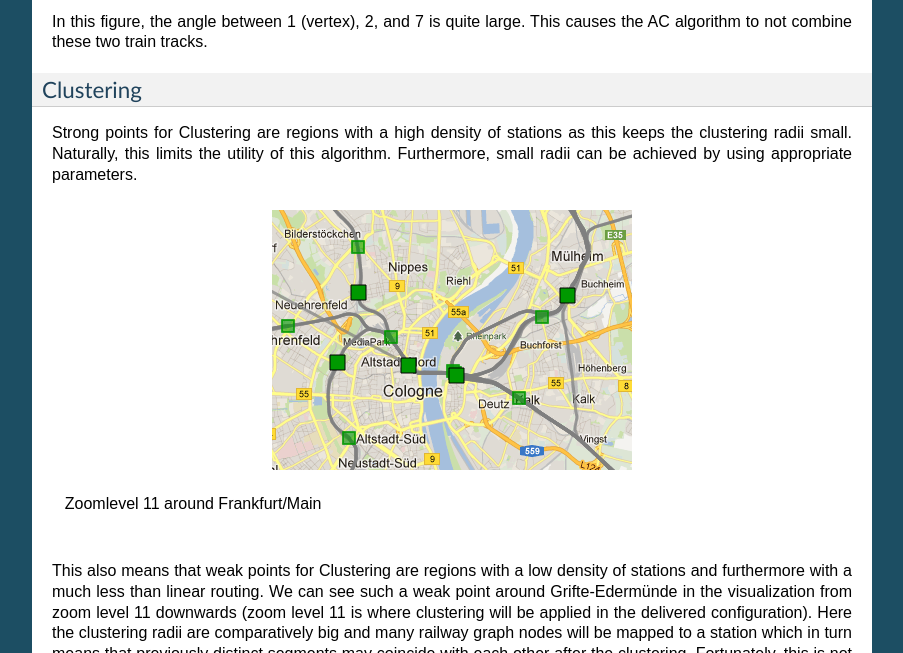
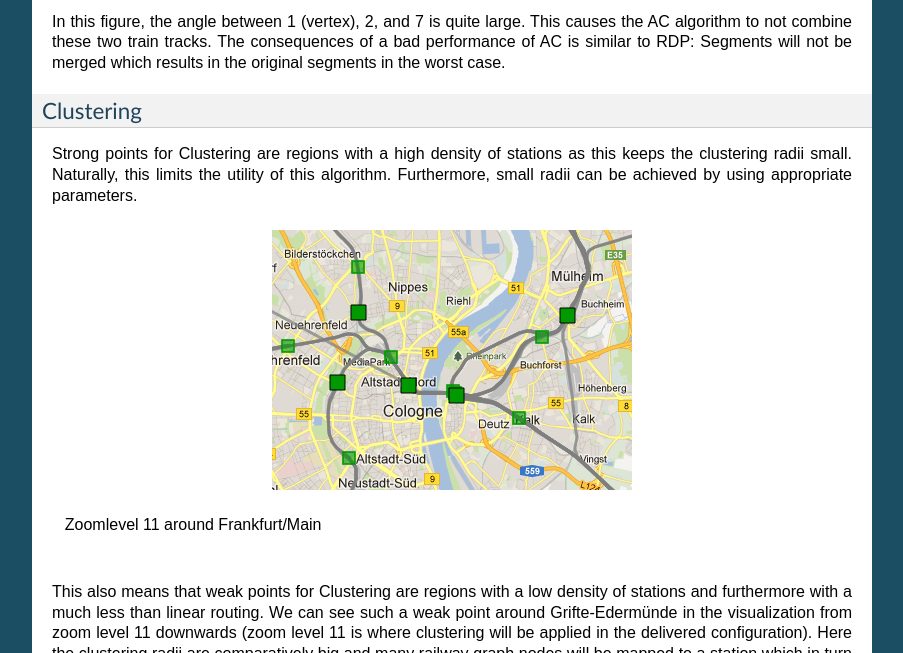
Before and after one commit to fhirschmann/algolab, a Sphinx documentation site: the page built from doc/final.rst, in a window 1280 px wide and 900 px high, scrolled down 18332 px, cut to the strip 247-900 px from the top of the window. Shown: the whole strip, without its empty margins (198-1101 px from the left). Built offline with Sphinx 7.4.7, drawn with Linux system fonts in a browser that asks for light colours; formulas are drawn with MathJax 3.

Commit message:
Elaborate on worst case of AC.
Signed-off-by: Michael Markert <markert.michael@googlemail.com>

```diff
--- a/doc/final.rst
+++ b/doc/final.rst
@@ -327,8 +327,10 @@ is rather large. The following image demonstrates this problem:
 
     plot_datasets([12, 14, 15, 18], title=" ", legend=False).show()
 
-In this figure, the angle between 1 (vertex), 2, and 7 is quite large. This causes
-the AC algorithm to not combine these two train tracks.
+In this figure, the angle between 1 (vertex), 2, and 7 is quite large. This
+causes the AC algorithm to not combine these two train tracks. The consequences
+of a bad performance of AC is similar to RDP: Segments will not be merged which
+results in the original segments in the worst case.
 
 
 Clustering
```
